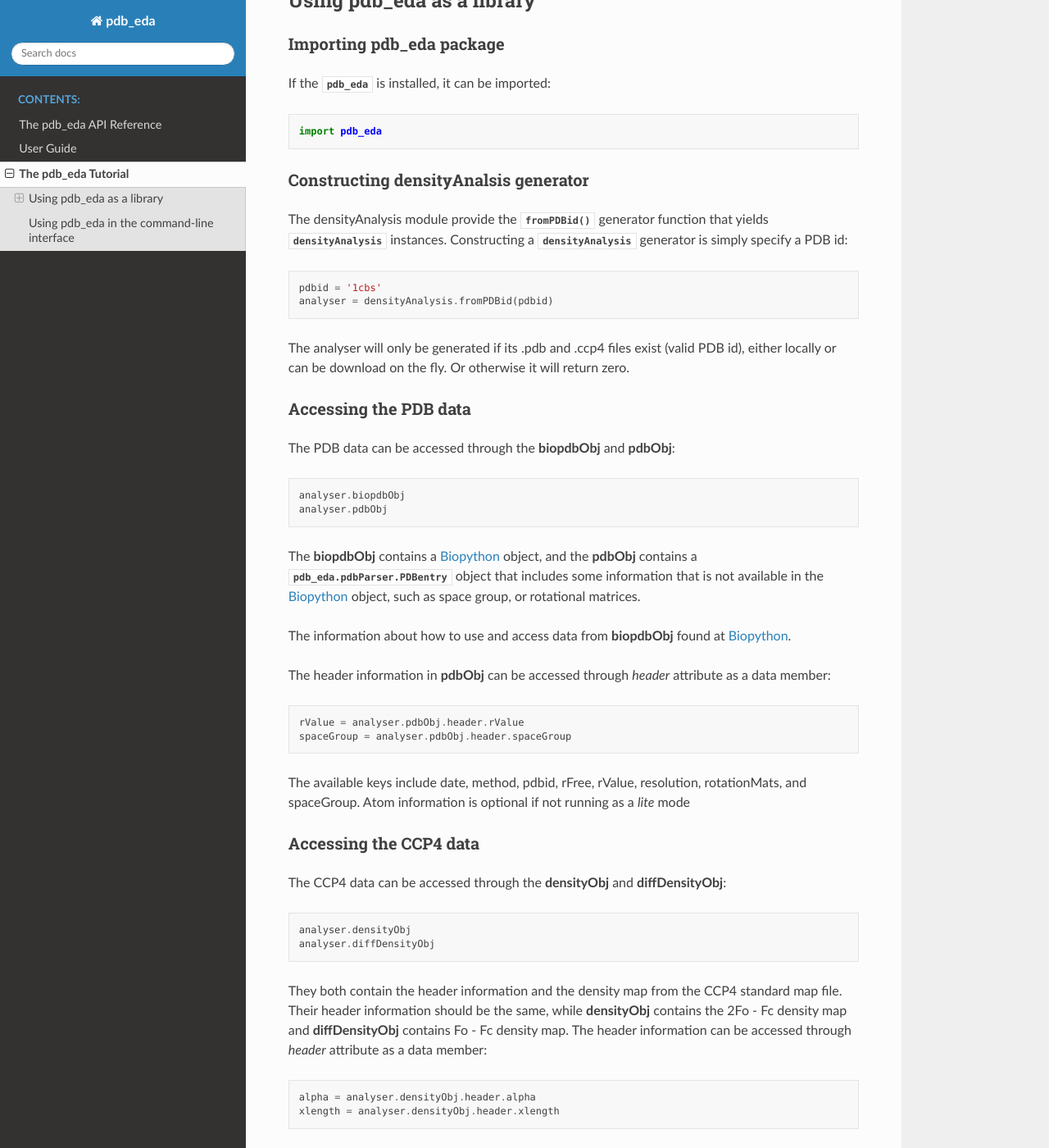
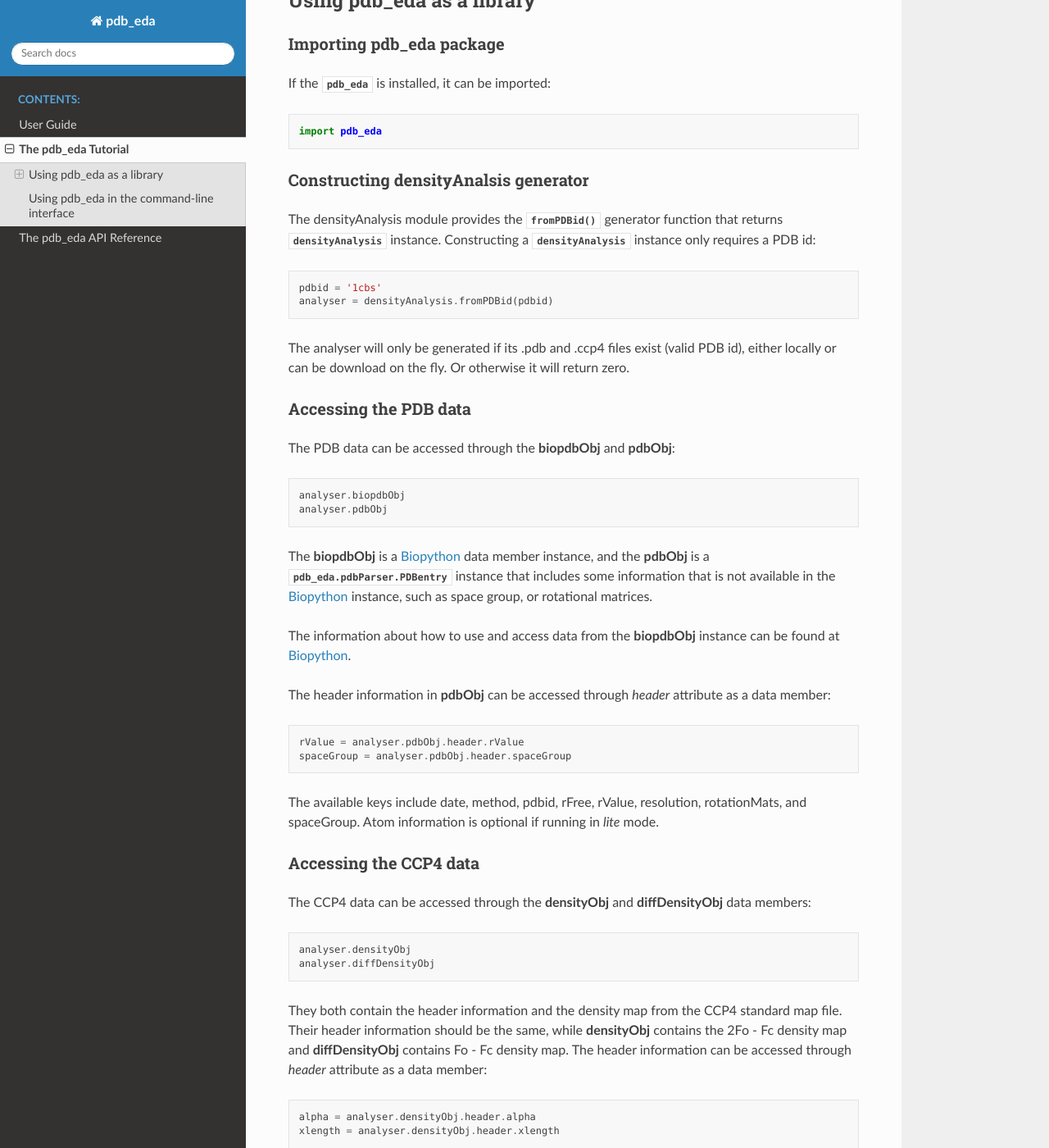
Before and after one commit to MoseleyBioinformaticsLab/pdb_eda, a Sphinx documentation site: the page built from doc/tutorial.rst, in a window 1280 px wide and 1400 px high, scrolled down 273 px. Shown: the whole window at 82% size. Built offline with Sphinx 7.4.7 and the Read the Docs theme 2.0.0, drawn with Linux system fonts in a browser that asks for light colours; some of the changed text lies outside the part shown.

Commit message:
update documents

```diff
--- a/doc/index.rst
+++ b/doc/index.rst
@@ -10,9 +10,9 @@
    :maxdepth: 3
    :caption: Contents:
 
-   api
    guide
    tutorial
+   api
 
 
 Indices and tables
--- a/doc/tutorial.rst
+++ b/doc/tutorial.rst
@@ -18,9 +18,9 @@ If the :class:`pdb_eda` is installed, it can be imported::
 Constructing densityAnalsis generator
 ~~~~~~~~~~~~~~~~~~~~~~~~~~~~~~~~~~~~~
 
-The densityAnalysis module provide the :func:`~pdb_eda.densityAnalysis.fromPDBid` generator function that
-yields :class:`~pdb_eda.densityAnalysis` instances.
-Constructing a :class:`~pdb_eda.densityAnalysis` generator is simply specify a PDB id::
+The densityAnalysis module provides the :func:`~pdb_eda.densityAnalysis.fromPDBid` generator function that
+returns :class:`~pdb_eda.densityAnalysis` instance.
+Constructing a :class:`~pdb_eda.densityAnalysis` instance only requires a PDB id::
 
     pdbid = '1cbs'
     analyser = densityAnalysis.fromPDBid(pdbid)
@@ -36,11 +36,11 @@ The PDB data can be accessed through the **biopdbObj** and **pdbObj**::
     analyser.biopdbObj
     analyser.pdbObj
 
-The **biopdbObj** contains a Biopython_ object,
-and the **pdbObj** contains a :class:`pdb_eda.pdbParser.PDBentry` object that includes some information
-that is not available in the Biopython_ object, such as space group, or rotational matrices.
+The **biopdbObj** is a Biopython_ data member instance,
+and the **pdbObj** is a :class:`pdb_eda.pdbParser.PDBentry` instance that includes some information
+that is not available in the Biopython_ instance, such as space group, or rotational matrices.
 
-The information about how to use and access data from **biopdbObj** found at Biopython_.
+The information about how to use and access data from the **biopdbObj** instance can be found at Biopython_.
 
 The header information in **pdbObj** can be accessed through *header* attribute as a data member::
 
@@ -48,12 +48,12 @@ The header information in **pdbObj** can be accessed through *header* attribute
    spaceGroup = analyser.pdbObj.header.spaceGroup
 
 The available keys include date, method, pdbid, rFree, rValue, resolution, rotationMats, and spaceGroup.
-Atom information is optional if not running as a *lite* mode
+Atom information is optional if  running in *lite* mode.
 
 Accessing the CCP4 data
 ~~~~~~~~~~~~~~~~~~~~~~~
 
-The CCP4 data can be accessed through the **densityObj** and **diffDensityObj**::
+The CCP4 data can be accessed through the **densityObj** and **diffDensityObj** data members::
 
     analyser.densityObj
     analyser.diffDensityObj
@@ -147,7 +147,14 @@ Some of the above functionalities can be accessed as command line interface::
         --symmetry-atoms                Calculate and print results of all symmetry atoms. (Only available in jason format)
 
 The single mode will process a single PDB structure and return the desired result file default in json format.
-The multiple mode will process multiple PDB structures and return the summary statistics of difference density blobs
+The multiple mode will process multiple PDB structures and return the summary statistics of difference density blobs.
+
+A couple of examples of using the command line interface::
+   python3 -m pdb_eda single 3UBK 3ubk.txt --atom --out-format=csv
+   python3 -m pdb_eda single 3UBK 3ubk.org.txt --atom --out-format=csv --radii-param='conf/original_radii_slope_param.json'
+   python3 -m pdb_eda multiple pdbids.txt results/result.txt
+
+
 
 
 .. _PDB: https://www.wwpdb.org/
--- a/pdb_eda/__init__.py
+++ b/pdb_eda/__init__.py
@@ -2,6 +2,6 @@
 
 # from .ccp4 import readFromPDBID
 
-__version__ = "1.1.2"
+__version__ = "1.0"
 
 from .densityAnalysis import fromPDBid
```
Also changed, not shown: doc/guide.rst (+5 -6 lines), 3 other files.
